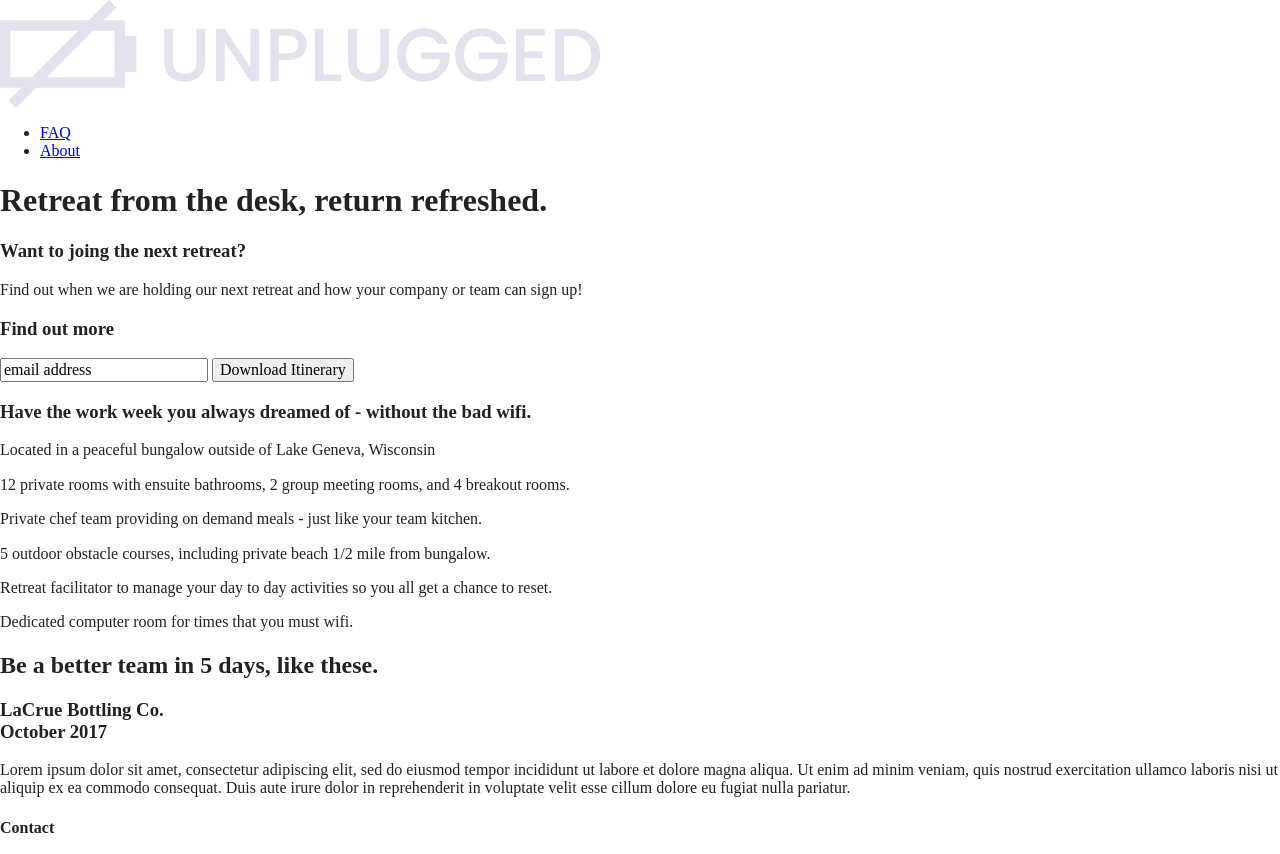
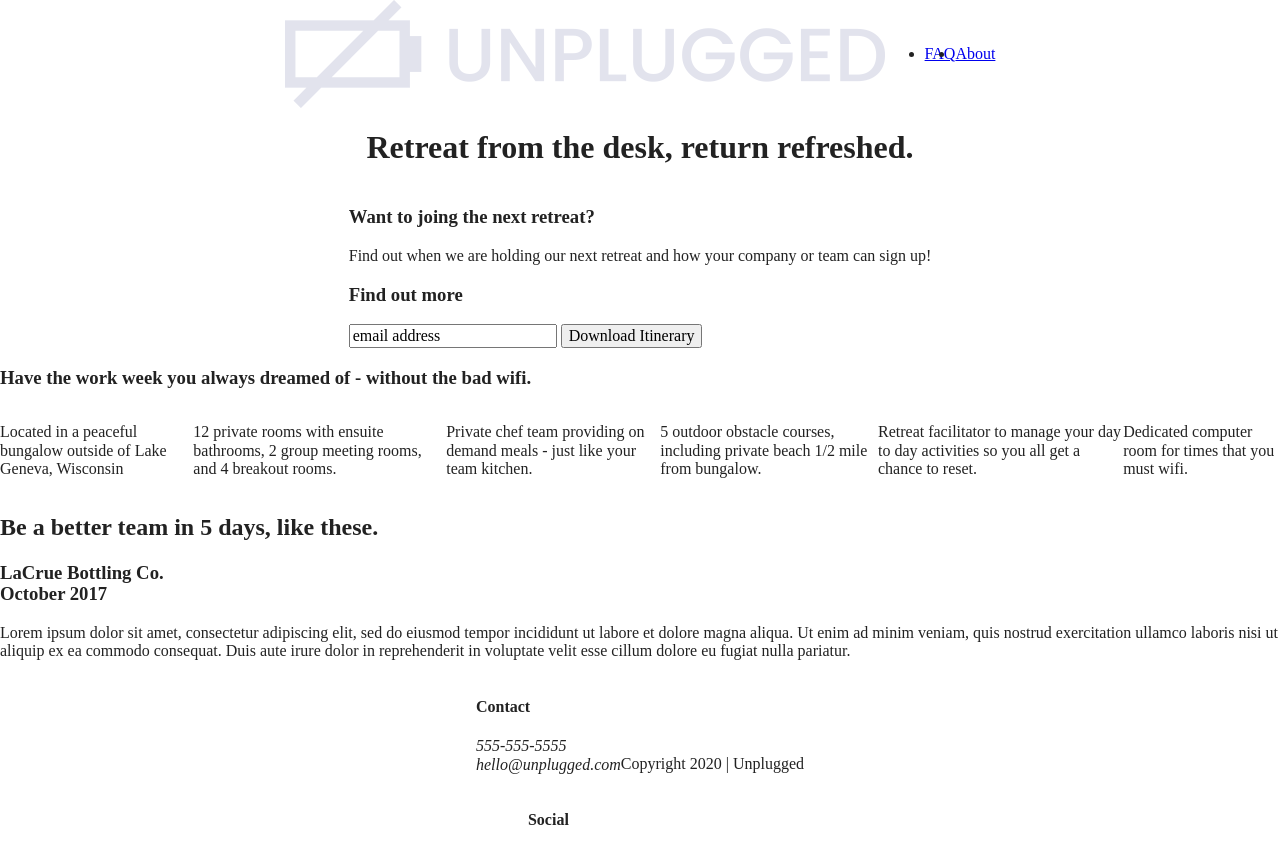
Before and after one commit to jcameron2486/unplugged-retreat, a website built with Parcel: page index.html in a window 1280 px wide. Shown: the top 854 px of the page. Built offline with nearby package versions, Linux system fonts and the light colour scheme.

Commit message:
Added flex styles

```diff
--- a/css/main.css
+++ b/css/main.css
@@ -86,6 +86,209 @@ textarea {
 /* ==========================================================================
    Author's custom styles
    ========================================================================== */
+
+/* ---------------- Base Header - Footer Styles ------------------- */
+
+header,
+footer {
+  display: flex;
+  justify-content: center;
+  align-items: center;
+}
+
+h1 {
+
+}
+
+h2 {
+
+}
+
+h3 {
+
+}
+
+p {
+
+}
+
+address {
+
+}
+
+/* Header Styles */
+
+header {
+
+}
+
+header .content-wrapper {
+  display: flex;
+  justify-content: center;
+  align-items: center;
+}
+
+header .header-divider {
+
+}
+
+header nav {
+  display: flex;
+  justify-content: space-around;
+  align-items: center;
+}
+
+header nav ul {
+  display: flex;
+  justify-content: center;
+  align-items: center;
+}
+
+header nav ul li {
+
+}
+
+/* Footer */
+
+.footer-content {
+
+}
+
+footer .contact {
+
+}
+
+footer .social {
+  display: flex;
+  justify-content: center;
+  align-items: center;
+}
+
+footer .social-icons {
+  display: flex;
+  justify-content: center;
+  align-items: center;
+}
+
+.copyright {
+
+}
+
+/* ---------------- Homepage ------------------ */
+
+/* Main Body */
+
+.hero-area {
+  display: flex;
+  justify-content: center;
+  align-items: center;
+}
+
+/* Newsletter and Itenerary */
+
+aside {
+  display: flex;
+  justify-content: center;
+  align-items: center;
+}
+
+.form-description {
+
+}
+
+.form {
+
+}
+
+input {
+
+}
+
+/* Features */
+
+.features {
+  display: flex;
+  justify-content: center;
+  align-items: center;
+}
+
+.features-items {
+  display: flex;
+  justify-content: center;
+  align-items: center;
+}
+
+.fontawesome-icon{
+
+}
+
+.features-item-description {
+
+}
+
+/* Reviews */
+
+.reviews {
+  display: flex;
+  justify-content: center;
+  align-items: center;
+}
+
+/* ---------------- About Page --------------------- */
+
+.mission {
+  display: flex;
+  justify-content: center;
+  align-items: center;
+}
+
+.mission-content {
+
+}
+
+.contact-section {
+  display: flex;
+  justify-content: center;
+  align-items: center;
+}
+
+figure {
+
+}
+
+/* ----------------- FAQ Page -------------------- */
+
+.faq {
+  display: flex;
+  justify-content: center;
+  align-items: center;
+}
+
+.faq .content-wrapper {
+  display: flex;
+  justify-content: center;
+  align-items: center;
+}
+
+/* ---------------- Mobile Styles ------------------- */
+
+/* Main area */
+
+.hero-area {
+
+}
+
+
+
+aside {
+
+}
+
+/* Footer */
+
+footer {
+
+}
 
 /* ==========================================================================
    Helper classes
```
Also changed, not shown: faq/index.html (+1 -1 lines).
